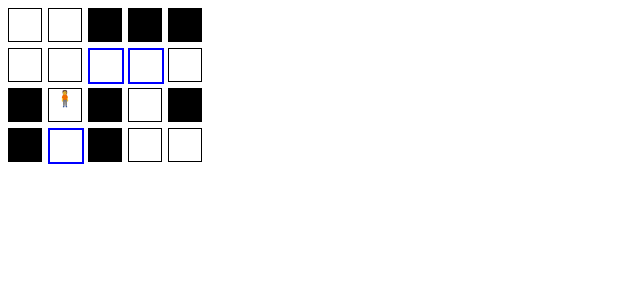
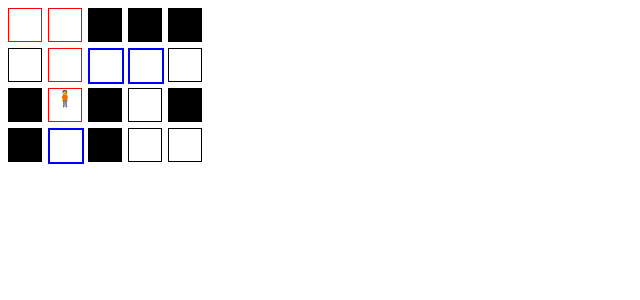
Before and after one commit to judgeou/maze-vite, a Vue app: page / in a window 1280 px wide. Shown: the top 300 px of the page, without its empty margins (0-640 px from the left). Built offline with nearby package versions, Linux system fonts and the light colour scheme.

Commit message:
回溯路径

```diff
--- a/src/App.vue
+++ b/src/App.vue
@@ -3,7 +3,7 @@
     <div class="div-matrix">
       <div class="cell"
         v-for="(node, i) in nodes" :key="i"
-        :class="{ black: node.value <= 0, path: isPath(i), queue: queue.indexOf(node) >= 0 }"
+        :class="{ black: node.value <= 0, path: path.indexOf(node) >= 0, queue: queue.indexOf(node) >= 0 }"
         :style="cellStyle(i)">
 
         {{ node === current ? '🧍' : '' }}
@@ -23,15 +23,12 @@ export default {
       nodes: [],
       width: 0,
       height: 0,
-      paths: [],
+      path: [],
       queue: [],
       current: null
     }
   },
   methods: {
-    isPath (x, y) {
-
-    },
     indexToPos (i) {
       let y = i % this.width
       let x = Math.floor(i / this.width)
@@ -52,10 +49,11 @@ export default {
     ]
     const width = this.width = 5
     const height = this.height = 4
-    this.paths = await solveMaze(m, width, height, this.begin, this.end, (nodes, current, queue) => {
+    this.paths = await solveMaze(m, width, height, this.begin, this.end, (nodes, current, queue, path) => {
       vm.current = current
       vm.queue = queue
       vm.nodes = nodes
+      vm.path = path
     })
   }
 }
--- a/src/maze.js
+++ b/src/maze.js
@@ -4,6 +4,7 @@ class Node {
     this.y = y
     this.value = value
     this.checked = false
+    this.parent = null
     this.nearNodes = []
   }
 }
@@ -54,7 +55,19 @@ function sleep (ms) {
   return new Promise(resolve => setTimeout(resolve, ms))
 }
 
-async function solveMaze (matrix, width, height, begin, end, cb = (nodes, current, queue) => {}) {
+function buildPath (endNode) {
+  let path = []
+  let node = endNode
+
+  while (node) {
+    path.push(node)
+    node = node.parent
+  }
+
+  return path
+}
+
+async function solveMaze (matrix, width, height, begin, end, cb = (nodes, current, queue, path) => {}) {
   let path = []
   let nodeGraph = new NodeGraph(matrix, width, height)
   nodeGraph.buildNodeGraph()
@@ -74,11 +87,13 @@ async function solveMaze (matrix, width, height, begin, end, cb = (nodes, curren
 
     for (let node of current.nearNodes) {
       if (node.checked === false) {
+        node.parent = current
         queue.push(node)
       }
     }
 
-    cb(nodeGraph.nodes, current, queue)
+    path = buildPath(current)
+    cb(nodeGraph.nodes, current, queue, path)
     await sleep(1000)
   }
 
```
